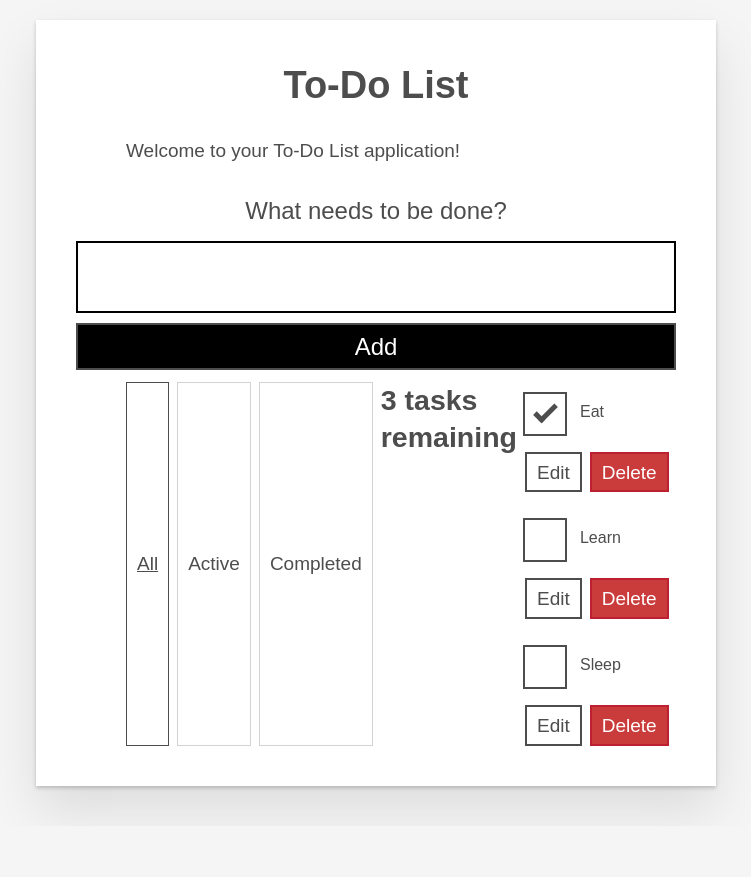
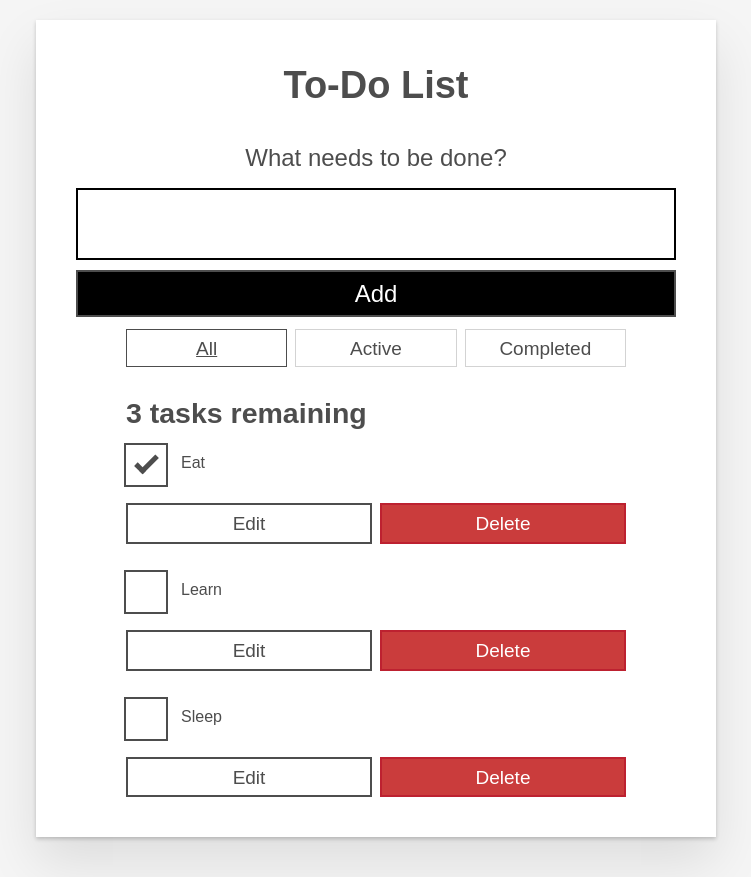
Before and after one commit to nalaina12/learn_react, a React (Vite) app in the folder toDo_app/: page / in a window 1280 px wide. Shown: the whole page, without its empty margins (264-1015 px from the left). Before the commit the page ends 826 px from the top, so only its background shows below. Built offline with nearby package versions, Linux system fonts and the light colour scheme.

Commit message:
use components, props

```diff
--- a/toDo_app/src/App.jsx
+++ b/toDo_app/src/App.jsx
@@ -1,8 +1,8 @@
+import Todo from "./components/Todo";
 function App(props) {
   return (
     <div className="todoapp stack-large">
       <h1>To-Do List</h1>
-      <p>Welcome to your To-Do List application!</p>
       <form>
         <h2 className="label-wrapper">
           <label htmlFor="new-todo-input" className="label_lg">What needs to be done?</label>
@@ -26,58 +26,13 @@
           <span>Completed</span>
           <span className="visually-hidden">Tasks</span>
         </button>
-        <h2 id="list-heading">3 tasks remaining</h2>
-        <ul role="list" className="todo-list stack-large stack-exception" aria-labelledby="list-heading">
-          <li className="todo stack-small">
-            <div className="c-cb">
-              <input id="todo-0" type="checkbox" defaultChecked />
-              <label className="todo-label" htmlFor="todo-0">
-                Eat
-              </label>
-            </div>
-            <div className="btn-group">
-              <button type="button" className="btn">
-                Edit <span className="visually-hidden">Eat</span>
-              </button>
-              <button type="button" className="btn btn_danger">
-                Delete <span className="visually-hidden">Eat</span>
-              </button>
-            </div>
-          </li>
-          <li className="todo stack-small">
-            <div className="c-cb">
-              <input id="todo-1" type="checkbox" defaultChecked={false} />
-              <label className="todo-label" htmlFor="todo-1">
-                Learn
-              </label>
-            </div>
-            <div className="btn-group">
-              <button type="button" className="btn">
-                Edit <span className="visually-hidden">Learn</span>
-              </button>
-              <button type="button" className="btn btn_danger">
-                Delete <span className="visually-hidden">Learn</span>
-              </button>
-            </div>
-          </li>
-          <li className="todo stack-small">
-            <div className="c-cb">
-              <input id="todo-2" type="checkbox" defaultChecked={false} />
-              <label className="todo-label" htmlFor="todo-2">
-                Sleep
-              </label>
-            </div>
-            <div className="btn-group">
-              <button type="button" className="btn">
-                Edit <span className="visually-hidden">Sleep</span>
-              </button>
-              <button type="button" className="btn btn_danger">
-                Delete <span className="visually-hidden">Sleep</span>
-              </button>
-            </div>
-          </li>
-        </ul>
       </div>
+      <h2 id="list-heading">3 tasks remaining</h2>
+      <ul role="list" className="todo-list stack-large stack-exception" aria-labelledby="list-heading">
+        <Todo name="Eat" id="todo-0" completed />
+        <Todo name="Learn" id="todo-1" />
+        <Todo name="Sleep" id="todo-2" />
+      </ul>
     </div>
   );
 }
--- /dev/null
+++ b/toDo_app/src/components/Todo.jsx
@@ -0,0 +1,21 @@
+function Todo(props){
+    return (
+        <li className="todo stack-small">
+            <div className="c-cb">
+                <input id={props.id} type="checkbox" defaultChecked={props.completed} />
+                <label className="todo-label" htmlFor={props.id}>
+                    {props.name}
+                </label>
+            </div>
+            <div className="btn-group">
+                <button type="button" className="btn">
+                    Edit <span className="visually-hidden">Eat</span>
+                </button>
+                <button type="button" className="btn btn_danger">
+                    Delete <span className="visually-hidden">Eat</span>
+                </button>
+            </div>
+        </li>
+    );
+}
+export default Todo;
```
